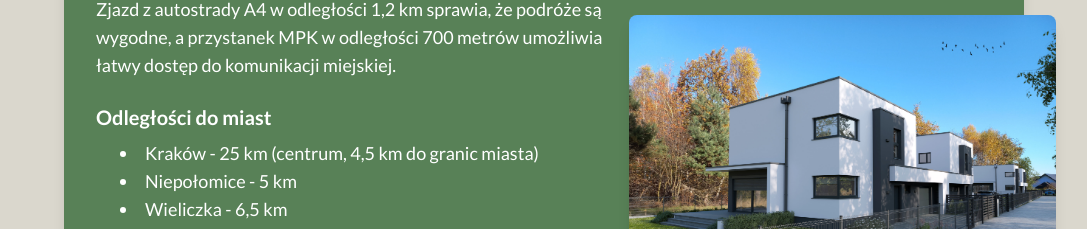
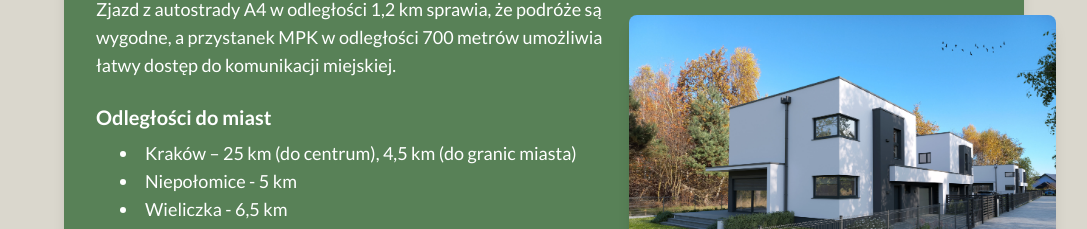
Before and after one commit to damiankaniewski/czarnochowice-website, a Next.js app: page / in a window 1280 px wide. Shown: the part 1065-1294 px from the top of the page, without its empty margins (96-1183 px from the left). Built offline with nearby package versions, Linux system fonts and the light colour scheme; no server answers; a web font is replaced by a local one.

Commit message:
fix: bug fixed

```diff
--- a/src/components/Investment.tsx
+++ b/src/components/Investment.tsx
@@ -61,7 +61,7 @@ export default function Investment() {
                 Odległości do miast
               </h3>
               <ul className="list-disc list-inside text-base sm:text-lg ml-4 sm:ml-6">
-                <li>Kraków - 25 km (centrum, 4,5 km do granic miasta)</li>
+                <li>Kraków – 25 km (do centrum), 4,5 km (do granic miasta)</li>
                 <li>Niepołomice - 5 km</li>
                 <li>Wieliczka - 6,5 km</li>
               </ul>
```
